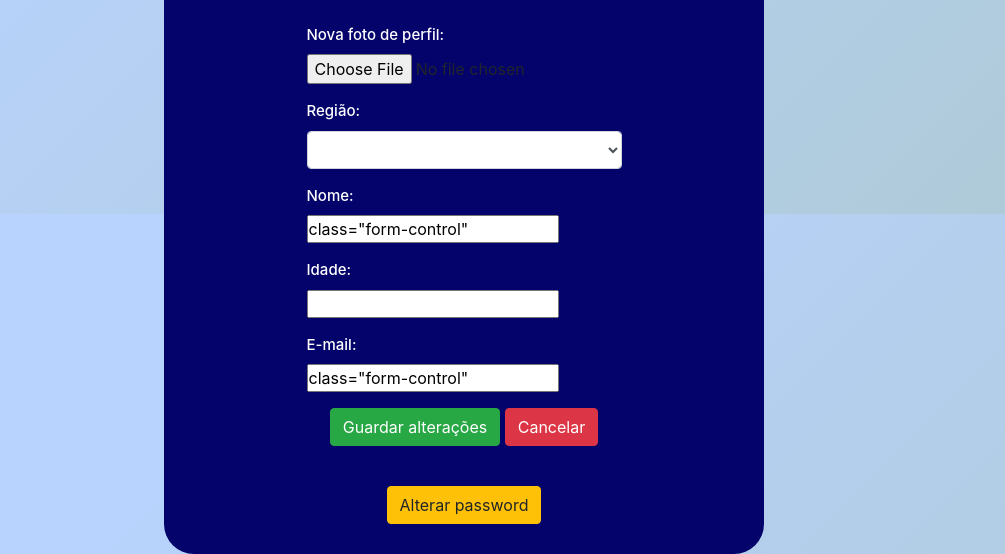
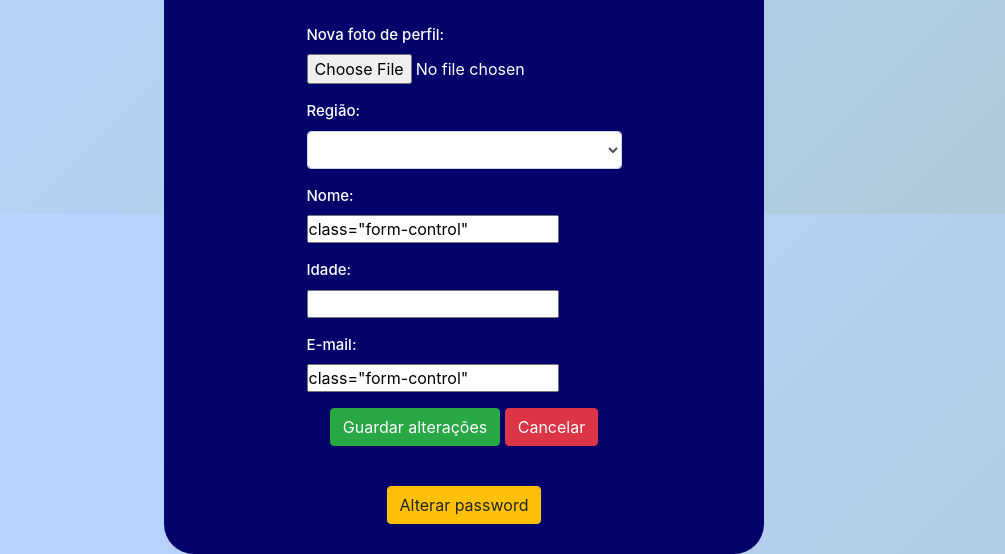
Before and after one commit to PedroDBRibeiro/Projeto-Amika, a PHP site: page /myprofile.php in a window 1280 px wide. Shown: the part 586-1140 px from the top of the page, without its empty margins (176-1181 px from the left). Run offline with PHP 8.4, Linux system fonts and the light colour scheme; the visitor is signed in with stand-in values (Sample User, id 1); data that the repository does not hold is empty; some libraries are stand-ins or nearby versions.

Commit message:
Update myprofile.php

```diff
--- a/myprofile.php
+++ b/myprofile.php
@@ -49,7 +49,6 @@ if ($resultCheck == 1) {
       height: 100%;
       background-position: center center;
       margin-bottom: 50px;
-
 
     }
   </style>
@@ -103,7 +102,7 @@ if ($resultCheck == 1) {
                 <div class="form-group">
                   <label class="col-sm-6 control-label">Nova foto de perfil:</label>
                   <div class="col-sm-12">
-                    <input type="file" name="avatar">
+                    <input style="color:white;" type="file" name="avatar">
                   </div>
                 </div>
 
```
